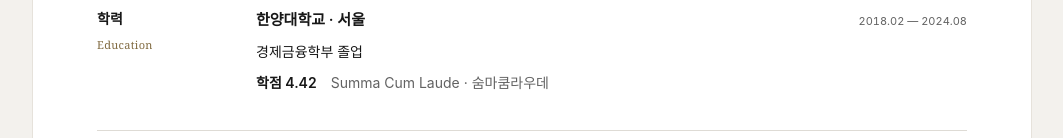
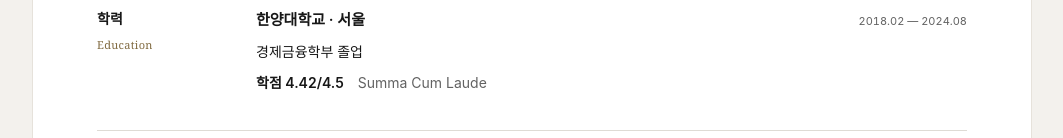
Before and after one commit to hyunhwang39-max/hyunhwang39-max.github.io, a plain HTML site: page index.html in a window 1280 px wide. Shown: the part 662-800 px from the top of the page, without its empty margins (108-1171 px from the left). Drawn offline with Linux system fonts and the light colour scheme.

Commit message:
Clarify GPA scale and use English graduation honors

```diff
--- a/index.html
+++ b/index.html
@@ -66,7 +66,7 @@ tfoot{font-weight:600}
 <p class="sample-note">위 일정과 부서 협의는 실행 계획 예시이며, 실제 협업 경험을 의미하지 않습니다.</p>
 </div></details>
 </article></section>
-<section aria-labelledby="education"><h2 id="education">학력<span class="section-en">Education</span></h2><div><article class="entry"><div class="row-head"><h3>한양대학교 · 서울</h3><span class="date">2018.02 — 2024.08</span></div><p>경제금융학부 졸업</p><p class="academic-detail"><strong class="gpa">학점 4.42</strong><span class="honor">Summa Cum Laude · 숨마쿰라우데</span></p></article></div></section>
+<section aria-labelledby="education"><h2 id="education">학력<span class="section-en">Education</span></h2><div><article class="entry"><div class="row-head"><h3>한양대학교 · 서울</h3><span class="date">2018.02 — 2024.08</span></div><p>경제금융학부 졸업</p><p class="academic-detail"><strong class="gpa">학점 4.42/4.5</strong><span class="honor">Summa Cum Laude</span></p></article></div></section>
 <section aria-labelledby="experience"><h2 id="experience">경험 및 활동<span class="section-en">Experience</span></h2><div><article class="entry"><div class="row-head"><h3>학부연구생</h3><span class="date">2021.07 — 2021.08</span></div><p class="sub">한양대학교 경제금융학부</p><ul><li>경제학 및 금융학 논문 리딩그룹 참여</li></ul></article><article class="entry"><div class="row-head"><h3>영국 교환학생</h3><span class="date">2020.03 — 2020.08</span></div><p class="sub">Sheffield University</p><ul><li>국제무역·응용경제·수리경제 수강</li></ul></article></div></section>
 <section aria-labelledby="languages"><h2 id="languages">어학<span class="section-en">Languages</span></h2><div class="language-grid"><div class="language-item">TOEIC<strong>980</strong><span class="date">영어 · 2026.04 취득</span></div><div class="language-item">OPIc<strong>AL</strong><span class="date">영어 · 2026.05 취득</span></div></div></section><section aria-labelledby="awards"><h2 id="awards">수상 내역<span class="section-en">Honors & Awards</span></h2><dl class="compact-list"><div><dt>학업우수상<p class="sub">한양대학교</p></dt><dd>2018 · 2019 · 2020 · 2021</dd></div></dl></section><section aria-labelledby="volunteer"><h2 id="volunteer">봉사활동<span class="section-en">Volunteering</span></h2><dl class="compact-list"><div><dt>장애학생 도우미</dt><dd>2022.03 — 2022.08</dd></div><div><dt>청소년 자원봉사활동 멘토</dt><dd>2019.12 — 2021.01</dd></div></dl></section>
 </main></body></html>
```
